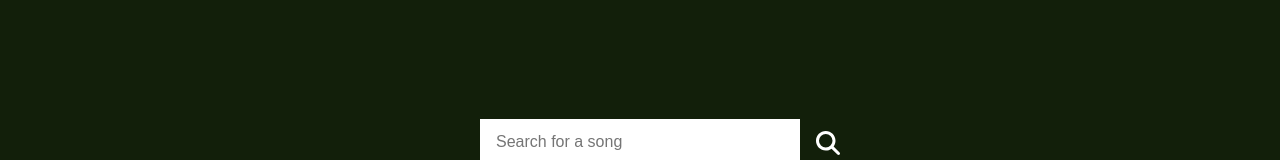
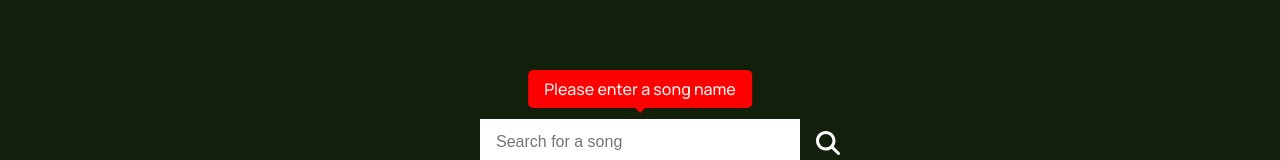
Before and after one commit to LukasMaselsky/ONLY-5, a React (Vite) app in the folder client/: page /create in a window 1280 px wide. Both pictures are taken after a click on the icon 828 px from the left and 440 px from the top of the page. Shown: the part 297-457 px from the top of the page. Built offline with nearby package versions, Linux system fonts and the light colour scheme; no server answers; a web font is replaced by a local one.

Commit message:
logo update and customise popup

```diff
--- a/client/src/App.css
+++ b/client/src/App.css
@@ -264,6 +264,65 @@ nav {
     opacity: 0.9;
 }
 
+.search-popup,
+.customise-popup {
+    visibility: hidden;
+    left: 50%;
+    transform: translateX(-50%);
+    display: flex;
+    align-items: center;
+    position: absolute;
+    padding: 0.5rem 1rem;
+    z-index: 1;
+    font-size: 1rem;
+    white-space: nowrap;
+    background: red;
+    bottom: 75px;
+    cursor: auto;
+    border-radius: 5px;
+}
+
+.search-popup::after {
+    content: "";
+    position: absolute;
+    top: 100%;
+    left: 50%;
+    margin-left: -5px;
+    border-width: 5px;
+    border-style: solid;
+    border-color: red transparent transparent transparent;
+}
+
+.show {
+    visibility: visible !important;
+    animation: fadeIn 0.5s;
+}
+
+.customise-popup {
+    width: 20rem;
+    height: 4rem;
+    top: 50%;
+    left: 50%;
+    transform: translate(-50%, -50%);
+    bottom: 0;
+}
+
+.customise-popup > p {
+    overflow-wrap: break-word;
+    word-wrap: break-word;
+    hyphens: auto;
+    white-space: normal;
+}
+
+@keyframes fadeIn {
+    from {
+        opacity: 0;
+    }
+    to {
+        opacity: 1;
+    }
+}
+
 input:focus {
     outline: none;
 }
@@ -439,6 +498,7 @@ input[type="checkbox"] {
 
 .customise-wrapper {
     padding: 1rem;
+    position: relative;
     justify-content: center;
     align-items: center;
     gap: 1rem;
--- /dev/null
+++ b/client/src/components/LazyImage.jsx
@@ -0,0 +1,42 @@
+import { useEffect, useState, useRef } from "react";
+
+function LazyImage({ src }) {
+    const [inView, setInView] = useState(false);
+    const imgRef = useRef();
+
+    let callback = (entries, observer) => {
+        entries.forEach((entry) => {
+            if (entry.isIntersecting) {
+                setInView(true);
+            }
+        });
+    };
+
+    useEffect(() => {
+        let observer = new IntersectionObserver(callback);
+
+        if (imgRef.current) {
+            observer.observe(imgRef.current);
+        }
+        return () => {
+            observer.disconnect();
+        };
+    }, []);
+
+    return inView ? (
+        <img src={src}></img>
+    ) : (
+        <img
+            ref={imgRef}
+            style={{
+                width: "100%",
+                height: "50vh",
+                backgroundColor: getComputedStyle(
+                    document.querySelector(":root")
+                ).getPropertyValue("--background"),
+            }}
+        />
+    );
+}
+
+export default LazyImage;
--- a/client/src/components/Playlist.jsx
+++ b/client/src/components/Playlist.jsx
@@ -179,6 +179,7 @@ function Playlist({
                                                     style={{
                                                         display: "flex",
                                                         flexDirection: "row",
+                                                        alignItems: "center",
                                                         gap: "0.4rem",
                                                     }}
                                                 >
--- a/client/src/pages/Create/ChooseSong.jsx
+++ b/client/src/pages/Create/ChooseSong.jsx
@@ -192,6 +192,7 @@ function ChooseSong({ playlist, setPlaylist, search, setSearch }) {
                                     style={{
                                         display: "flex",
                                         flexDirection: "row",
+                                        alignItems:"center",
                                         gap: "0.4rem",
                                     }}
                                 >
--- a/client/src/pages/Create/Create.jsx
+++ b/client/src/pages/Create/Create.jsx
@@ -29,7 +29,7 @@ function Create({
         <>
             <Navbar playlist={playlist} />
             <main style={{ minHeight: "90vh" }}>
-                <Searchbar setSearch={setSearch} />
+                <Searchbar setSearch={setSearch} playlist={playlist} />
                 <Playlist
                     playlistRef={playlistRef}
                     fullBackground={fullBackground}
--- a/client/src/pages/Create/Customise.jsx
+++ b/client/src/pages/Create/Customise.jsx
@@ -6,10 +6,6 @@ import { faFloppyDisk } from "@fortawesome/free-solid-svg-icons";
 import { ChromePicker } from "react-color";
 import WebFont from "webfontloader";
 import axios from "axios";
-
-function capitalizeFirstLetter(string) {
-    return string.charAt(0).toUpperCase() + string.slice(1);
-}
 
 //! add message for user not in console
 //!! WHY DOES STILL TRIGGER WHEN THERE ISNT ERROR
@@ -30,6 +26,7 @@ function Customise({
     const vis = useContext(Visibility);
     const [fontSearch, setFontSearch] = useState("");
     const fileUploadRef = useRef(null);
+    const [isToggled, setIsToggled] = useState(false);
 
     const searchForGoogleFont = (family) => {
         const WebFontConfig = {
@@ -72,11 +69,25 @@ function Customise({
         dispatch({ type: "hideFontTypePicker" });
     };
 
+    async function togglePopup(index, time) {
+        setIsToggled(true);
+        let popup = document.getElementsByClassName("customise-popup")[index];
+        popup.classList.toggle("show");
+        return new Promise((resolve) => {
+            setTimeout(resolve, time);
+        }).then(() => {
+            popup.classList.toggle("show");
+            setIsToggled(false);
+        });
+    }
+
     const showSelectMenu = (payload) => {
         if (playlist.length == 0) {
-            alert("no songs added to playlist"); //!
+            alert("no songs added to playlist"); //! doesn't apply since customise not visible @ length == 0
         } else if (anyStylerOpen) {
-            alert("finish your current styling by clicking the green button");
+            if (!isToggled) {
+                togglePopup(0, 3000);
+            }
         } else {
             // uncheck boxes
             let checkboxes = document.querySelectorAll("input[type=checkbox]");
@@ -135,6 +146,12 @@ function Customise({
                 style={{ display: playlist.length > 0 ? "flex" : "none" }}
             >
                 <div className="customise-wrapper">
+                    <div className="customise-popup">
+                        <p>
+                            Finish your current styling by clicking the green
+                            check
+                        </p>
+                    </div>
                     <div className="select-colour">
                         <button
                             className="select-colour-btn"
--- a/client/src/pages/Create/Searchbar.jsx
+++ b/client/src/pages/Create/Searchbar.jsx
@@ -1,24 +1,63 @@
-import { useState } from 'react';
-import { FontAwesomeIcon } from '@fortawesome/react-fontawesome'
-import { faMagnifyingGlass } from '@fortawesome/free-solid-svg-icons'
+import { useState, useEffect } from "react";
+import { FontAwesomeIcon } from "@fortawesome/react-fontawesome";
+import { faMagnifyingGlass } from "@fortawesome/free-solid-svg-icons";
 
-function Searchbar({ setSearch }) {
-    const [titleSearch, setTitleSearch] = useState('')
-
+function Searchbar({ setSearch, playlist }) {
+    const [titleSearch, setTitleSearch] = useState("");
+    const [isToggled, setIsToggled] = useState(false);
 
     const handleSearch = (e) => {
         e.preventDefault();
 
-        setSearch(titleSearch)
+        setSearch(titleSearch);
+        handlePopup();
+    };
+
+    const handlePopup = () => {
+        if (titleSearch == "" && !isToggled) {
+            togglePopup(1, 5000);
+        } else if (playlist.length == 5 && !isToggled) {
+            togglePopup(0, 5000);
+        }
+    };
+
+    async function togglePopup(index, time) {
+        setIsToggled(true);
+        let popup = document.getElementsByClassName("search-popup")[index];
+        popup.classList.toggle("show");
+        return new Promise((resolve) => {
+            setTimeout(resolve, time);
+        }).then(() => {
+            popup.classList.toggle("show");
+            setIsToggled(false);
+        });
     }
 
     return (
         <div className="search">
             <div></div> {/* empty div for grid cetnering to work */}
-            <input className='title-search' name='title-search' placeholder='Search for a song' value={titleSearch} onInput={e => setTitleSearch(e.target.value)} onKeyDown={e => e.key === 'Enter' && handleSearch(e)}/>
-            <FontAwesomeIcon className='search-button' icon={faMagnifyingGlass} style={{color: "#ffffff",}} onClick={handleSearch}/>
+            <input
+                className="title-search"
+                name="title-search"
+                placeholder="Search for a song"
+                value={titleSearch}
+                onInput={(e) => setTitleSearch(e.target.value)}
+                onKeyDown={(e) => e.key === "Enter" && handleSearch(e)}
+            />
+            <FontAwesomeIcon
+                className="search-button"
+                icon={faMagnifyingGlass}
+                style={{ color: "#ffffff" }}
+                onClick={handleSearch}
+            />
+            <div className="search-popup">
+                <p>You can only add 5 songs</p>
+            </div>
+            <div className="search-popup">
+                <p>Please enter a song name</p>
+            </div>
         </div>
-    )
+    );
 }
 
 export default Searchbar;
--- a/client/src/pages/Explore/Feed.jsx
+++ b/client/src/pages/Explore/Feed.jsx
@@ -1,5 +1,6 @@
 import { useState, useEffect } from "react";
 import axios from "axios";
+import LazyImage from "../../components/LazyImage";
 
 function convertDate(date) {
     var myDate = new Date(date);
@@ -27,12 +28,12 @@ function Feed() {
             <div className="feed-wrapper">
                 {posts.map((post, index) => (
                     <div className="post" key={post.id}>
-                        <img
+                        <LazyImage
                             src={
                                 "http://localhost:8800/playlist-images/" +
                                 post.image
                             }
-                        ></img>
+                        />
                         <div className="post-info">
                             <div className="title">
                                 <p>{post.title}</p>
```
Also changed, not shown: client/src/assets/logo.png.
